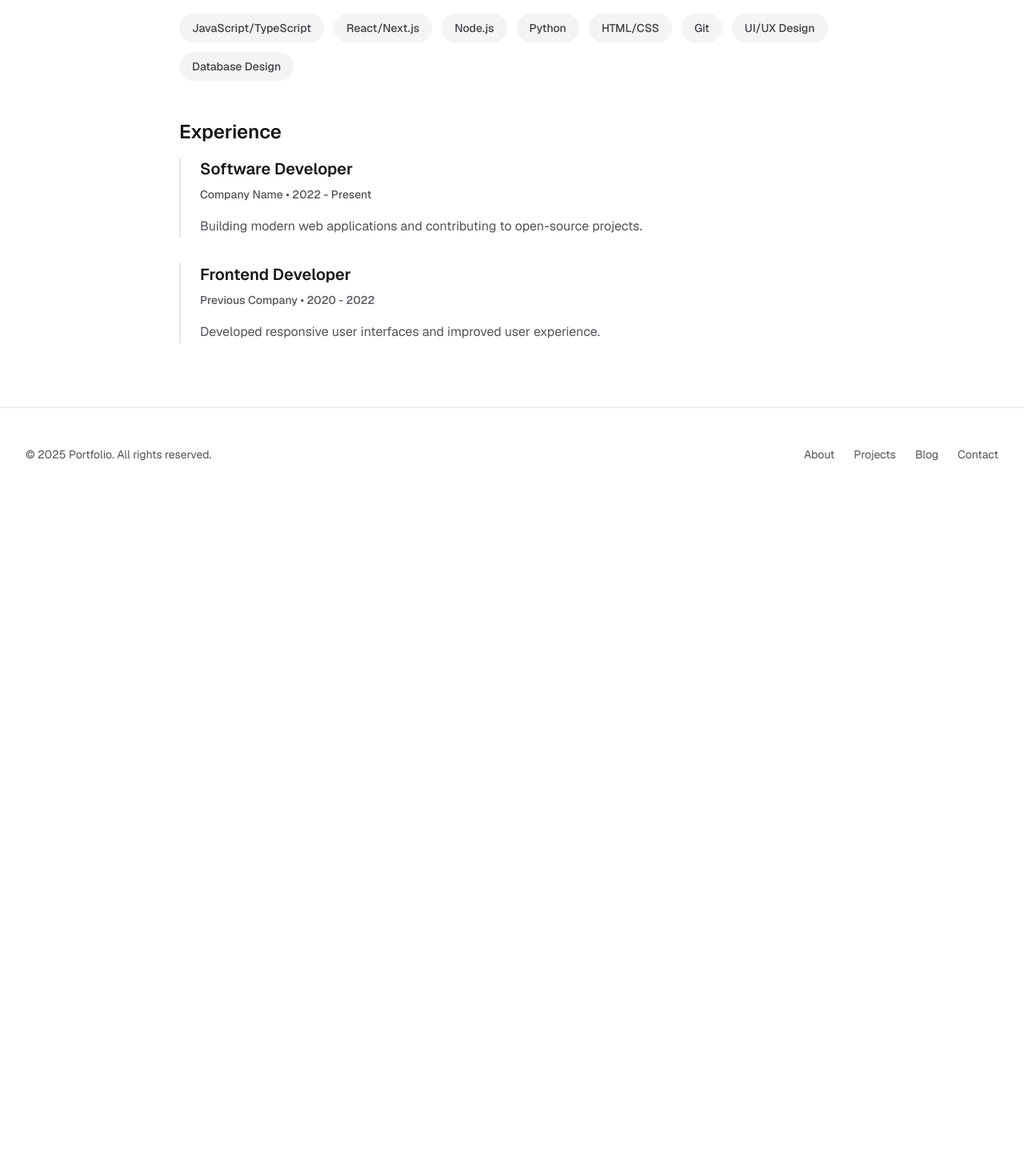
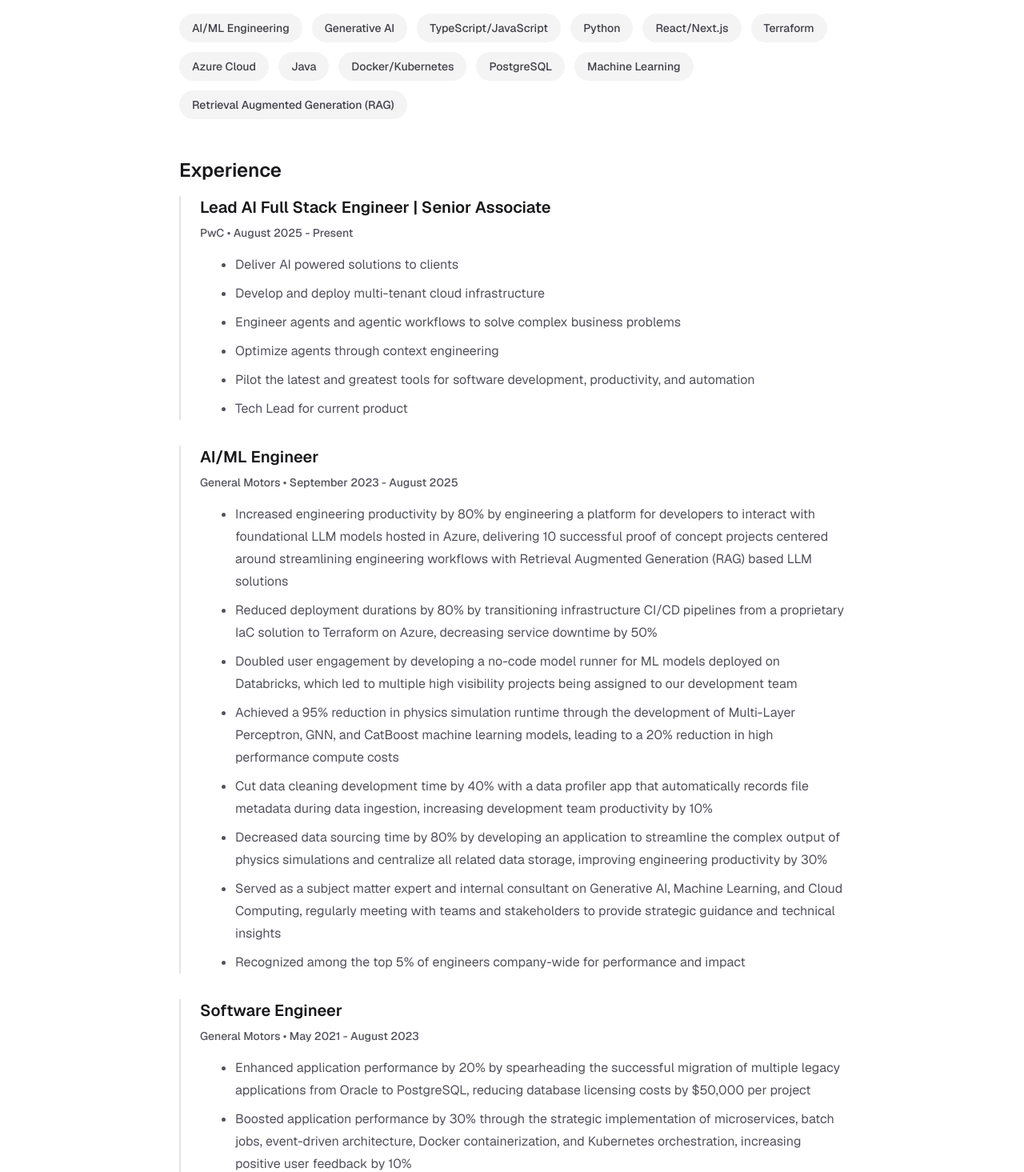
Before and after one commit to hojin-ryoo/portfolio_v3, a Next.js app: page /about in a window 1280 px wide. Shown: the part 468-1933 px from the top of the page at 80% size. Before the commit the page ends 1094 px from the top, so only its background shows below. Built offline with nearby package versions, Linux system fonts and the light colour scheme.

Commit message:
Populated content for about page

```diff
--- a/app/about/page.tsx
+++ b/app/about/page.tsx
@@ -5,30 +5,59 @@ export const metadata = {
 
 export default function About() {
   const skills = [
-    "JavaScript/TypeScript",
+    "AI/ML Engineering",
+    "Generative AI",
+    "TypeScript/JavaScript",
+    "Python",
     "React/Next.js",
-    "Node.js",
-    "Python",
-    "HTML/CSS",
-    "Git",
-    "UI/UX Design",
-    "Database Design",
+    "Terraform",
+    "Azure Cloud",
+    "Java",
+    "Docker/Kubernetes",
+    "PostgreSQL",
+    "Machine Learning",
+    "Retrieval Augmented Generation (RAG)",
   ];
 
   const experience = [
     {
-      role: "Software Developer",
-      company: "Company Name",
-      period: "2022 - Present",
-      description:
-        "Building modern web applications and contributing to open-source projects.",
+      role: "Lead AI Full Stack Engineer | Senior Associate",
+      company: "PwC",
+      period: "August 2025 - Present",
+      bullets: [
+        "Deliver AI powered solutions to clients",
+        "Develop and deploy multi-tenant cloud infrastructure",
+        "Engineer agents and agentic workflows to solve complex business problems",
+        "Optimize agents through context engineering",
+        "Pilot the latest and greatest tools for software development, productivity, and automation",
+        "Tech Lead for current product",
+      ],
     },
     {
-      role: "Frontend Developer",
-      company: "Previous Company",
-      period: "2020 - 2022",
-      description:
-        "Developed responsive user interfaces and improved user experience.",
+      role: "AI/ML Engineer",
+      company: "General Motors",
+      period: "September 2023 - August 2025",
+      bullets: [
+        "Increased engineering productivity by 80% by engineering a platform for developers to interact with foundational LLM models hosted in Azure, delivering 10 successful proof of concept projects centered around streamlining engineering workflows with Retrieval Augmented Generation (RAG) based LLM solutions",
+        "Reduced deployment durations by 80% by transitioning infrastructure CI/CD pipelines from a proprietary IaC solution to Terraform on Azure, decreasing service downtime by 50%",
+        "Doubled user engagement by developing a no-code model runner for ML models deployed on Databricks, which led to multiple high visibility projects being assigned to our development team",
+        "Achieved a 95% reduction in physics simulation runtime through the development of Multi-Layer Perceptron, GNN, and CatBoost machine learning models, leading to a 20% reduction in high performance compute costs",
+        "Cut data cleaning development time by 40% with a data profiler app that automatically records file metadata during data ingestion, increasing development team productivity by 10%",
+        "Decreased data sourcing time by 80% by developing an application to streamline the complex output of physics simulations and centralize all related data storage, improving engineering productivity by 30%",
+        "Served as a subject matter expert and internal consultant on Generative AI, Machine Learning, and Cloud Computing, regularly meeting with teams and stakeholders to provide strategic guidance and technical insights",
+        "Recognized among the top 5% of engineers company-wide for performance and impact",
+      ],
+    },
+    {
+      role: "Software Engineer",
+      company: "General Motors",
+      period: "May 2021 - August 2023",
+      bullets: [
+        "Enhanced application performance by 20% by spearheading the successful migration of multiple legacy applications from Oracle to PostgreSQL, reducing database licensing costs by $50,000 per project",
+        "Boosted application performance by 30% through the strategic implementation of microservices, batch jobs, event-driven architecture, Docker containerization, and Kubernetes orchestration, increasing positive user feedback by 10%",
+        "Developed applications using Spring Boot, Quarkus, and Angular to streamline data entry and validation for testing",
+        "Recognized among the top 10% of engineers company-wide for performance and impact",
+      ],
     },
   ];
 
@@ -44,13 +73,13 @@ export default function About() {
         <div className="prose prose-zinc dark:prose-invert max-w-none">
           <section className="mb-12">
             <p className="text-lg leading-8 text-zinc-600 dark:text-zinc-400">
-              Hello! I'm a passionate developer who loves building modern web
+              Hello! I&apos;m a passionate developer who loves building modern web
               applications and sharing knowledge through writing. I enjoy
               working with cutting-edge technologies and solving complex
               problems.
             </p>
             <p className="mt-4 text-lg leading-8 text-zinc-600 dark:text-zinc-400">
-              When I'm not coding, you can find me reading tech blogs, exploring
+              When I&apos;m not coding, you can find me reading tech blogs, exploring
               new frameworks, or contributing to open-source projects. I believe
               in continuous learning and staying up-to-date with the latest
               industry trends.
@@ -86,9 +115,11 @@ export default function About() {
                   <p className="mt-1 text-sm font-medium text-zinc-600 dark:text-zinc-400">
                     {exp.company} • {exp.period}
                   </p>
-                  <p className="mt-2 text-zinc-600 dark:text-zinc-400">
-                    {exp.description}
-                  </p>
+                  <ul className="mt-3 list-disc space-y-2 pl-5 text-zinc-600 dark:text-zinc-400">
+                    {exp.bullets.map((bullet, bulletIndex) => (
+                      <li key={bulletIndex}>{bullet}</li>
+                    ))}
+                  </ul>
                 </div>
               ))}
             </div>
```
